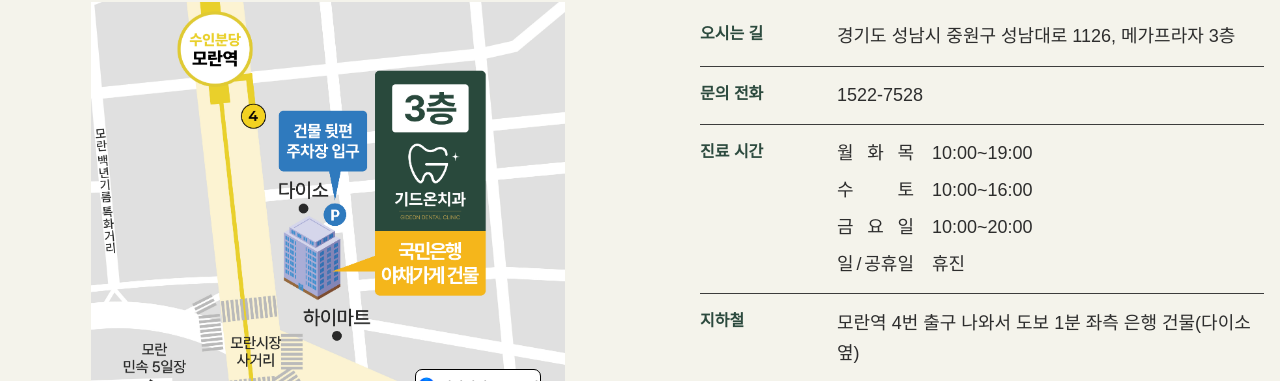
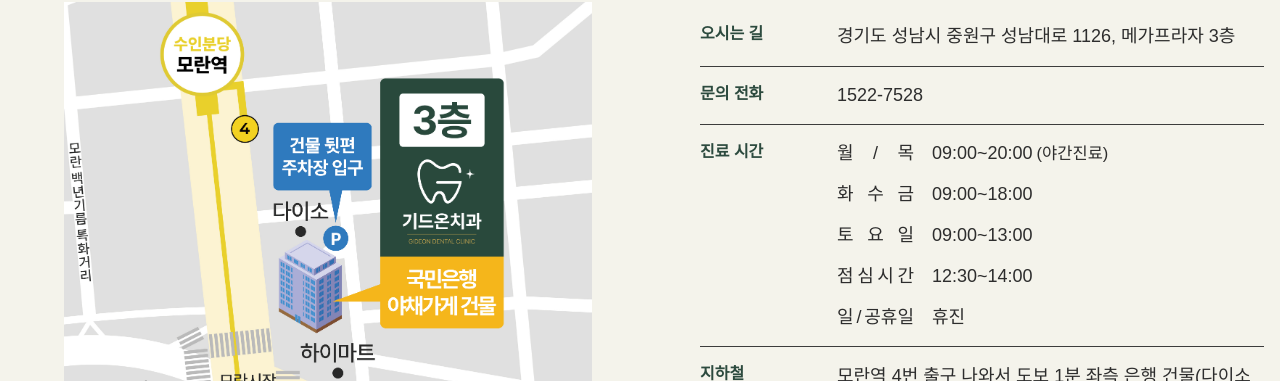
Before and after one commit to BIOADDLAB/gidon, a Next.js app: page /price in a window 1280 px wide. Shown: the part 3777-4158 px from the top of the page. Built offline with nearby package versions, Linux system fonts and the light colour scheme; no server answers; the database is empty; a web font is replaced by a local one.

Commit message:
feat: 업체 수정사황 - 진료 시간 변경 반영

```diff
--- a/src/components/MapStion.tsx
+++ b/src/components/MapStion.tsx
@@ -1,19 +1,18 @@
+// #LINK: /components/MapSection.tsx
+// #STYLE: 진료 시간 (야간진료) 텍스트를 줄바꿈 없이 시간 바로 옆에 나란히 배치
+// #ISSUE: 반응형 줄바꿈을 제거하고 가로로 붙여서 표기하도록 원복
+
 import React from 'react';
 import KakaoMap from './KakaoMap';
 
 export default function MapSection() {
     return (
-        // #STYLE: py 대화면 확장
         <section className="bg-[#F4F3EB] py-[60px] md:py-[70px] 2xl:py-[90px] px-4">
-            {/* #STYLE: 태블릿(md)부터 세로 정렬, lg부터 가로 정렬 / max-w 대화면 확장 */}
             <div className="max-w-7xl 2xl:max-w-[1600px] mx-auto flex flex-col lg:flex-row gap-8 md:gap-10 lg:gap-15 items-stretch">
-                {/* #STYLE: KakaoMap이 h-full 의존 구조라 부모가 높이를 명시해야 함.
-                    모바일/태블릿(세로 배치)에서는 고정 높이(h-[320px]~[400px]), lg(가로 배치)부터는 부모 stretch에 맡김 */}
                 <div className="w-full lg:w-[50%] h-[320px] md:h-[400px] lg:h-auto shrink-0">
                     <KakaoMap />
                 </div>
 
-                {/* 상세 정보 텍스트 영역 */}
                 <address className="w-full lg:w-[50%] flex flex-col justify-center not-italic">
                     <ul className="py-3 md:py-5">
                         <li className="flex gap-6 md:gap-14.25 pb-3 md:pb-3.75 border-b border-[#3C3C3C] mb-3 md:mb-3.75">
@@ -22,7 +21,6 @@
                             </h3>
                             <p className="text-ink-900 text-[15px] md:text-[17px] lg:text-[18px] break-keep leading-relaxed">
                                 경기도 성남시 중원구 성남대로 1126,
-                                {/* #STYLE반응형줄바꿈: 모바일 좁은 폭에서만 줄바꿈, md부터는 한 줄로 이어짐 */}
                                 <br className="block md:hidden" /> 메가프라자 3층
                             </p>
                         </li>
@@ -39,46 +37,65 @@
                                 진료 시간
                             </h3>
                             <div>
-                                <div className="flex gap-4 md:gap-4.5 mb-2 md:mb-2.5">
-                                    <div className="text-ink-900 text-[15px] md:text-[17px] lg:text-[18px] w-[72px] md:w-19.25 flex justify-between">
-                                        <span className="sr-only">월화목</span>
+                                <div className="flex items-start gap-4 md:gap-4.5 mb-2.5 md:mb-3.5">
+                                    <div className="text-ink-900 text-[15px] md:text-[17px] lg:text-[18px] w-[72px] md:w-19.25 flex justify-between shrink-0">
+                                        <span className="sr-only">월요일과 목요일</span>
                                         <span aria-hidden="true">월</span>
-                                        <span aria-hidden="true">화</span>
+                                        <span aria-hidden="true">/</span>
                                         <span aria-hidden="true">목</span>
                                     </div>
-                                    <span className="text-ink-900 text-[15px] md:text-[17px] lg:text-[18px]">
-                                        10:00~19:00
+                                    <span className="text-ink-900 text-[15px]  md:text-[17px] lg:text-[18px]">
+                                        09:00~20:00
+                                        <br className="hidden max-[374px]:block" />
+                                        <span className="ml-1 text-[15px] break-all md:text-[16.5px] font-medium">
+                                            (야간진료)
+                                        </span>
                                     </span>
                                 </div>
-                                <div className="flex gap-4 md:gap-4.5 mb-2 md:mb-2.5">
-                                    <div className="text-ink-900 text-[15px] md:text-[17px] lg:text-[18px] w-[72px] md:w-19.25 flex justify-between">
-                                        <span className="sr-only">수토</span>
+                                <div className="flex items-start gap-4 md:gap-4.5 mb-2.5 md:mb-3.5">
+                                    <div className="text-ink-900 text-[15px] md:text-[17px] lg:text-[18px] w-[72px] md:w-19.25 flex justify-between shrink-0">
+                                        <span className="sr-only">화,수,금요일</span>
+                                        <span aria-hidden="true">화</span>
                                         <span aria-hidden="true">수</span>
-                                        <span aria-hidden="true">토</span>
+                                        <span aria-hidden="true">금</span>
                                     </div>
                                     <span className="text-ink-900 text-[15px] md:text-[17px] lg:text-[18px]">
-                                        10:00~16:00
+                                        09:00~18:00
                                     </span>
                                 </div>
-                                <div className="flex gap-4 md:gap-4.5 mb-2 md:mb-2.5">
-                                    <div className="text-ink-900 text-[15px] md:text-[17px] lg:text-[18px] w-[72px] md:w-19.25 flex justify-between">
-                                        <span className="sr-only">금요일</span>
-                                        <span aria-hidden="true">금</span>
+                                <div className="flex items-start gap-4 md:gap-4.5 mb-2.5 md:mb-3.5">
+                                    <div className="text-ink-900 text-[15px] md:text-[17px] lg:text-[18px] w-[72px] md:w-19.25 flex justify-between shrink-0">
+                                        <span className="sr-only">토요일</span>
+                                        <span aria-hidden="true">토</span>
                                         <span aria-hidden="true">요</span>
                                         <span aria-hidden="true">일</span>
                                     </div>
                                     <span className="text-ink-900 text-[15px] md:text-[17px] lg:text-[18px]">
-                                        10:00~20:00
+                                        09:00~13:00
                                     </span>
                                 </div>
-                                <div className="flex gap-4 md:gap-4.5">
-                                    <div className="text-ink-900 text-[15px] md:text-[17px] lg:text-[18px] w-[72px] md:w-19.25 flex justify-between">
+                                <div className="flex items-start gap-4 md:gap-4.5 mb-2.5 md:mb-3.5">
+                                    <div className="text-ink-900 text-[15px] md:text-[17px] lg:text-[18px] w-[72px] md:w-19.25 flex justify-between shrink-0">
+                                        <span className="sr-only">점심시간</span>
+                                        <span aria-hidden="true">점</span>
+                                        <span aria-hidden="true">심</span>
+                                        <span aria-hidden="true">시</span>
+                                        <span aria-hidden="true">간</span>
+                                    </div>
+                                    <span className="text-ink-900 text-[15px] md:text-[17px] lg:text-[18px]">
+                                        12:30~14:00
+                                    </span>
+                                </div>
+                                <div className="flex items-start gap-4 md:gap-4.5">
+                                    <div className="text-ink-900 text-[15px] md:text-[17px] lg:text-[18px] w-[72px] md:w-19.25 flex justify-between shrink-0">
                                         <span className="sr-only">일요일과 공휴일</span>
                                         <span aria-hidden="true">일</span>
                                         <span aria-hidden="true">/</span>
                                         <span aria-hidden="true">공휴일</span>
                                     </div>
-                                    <span className="text-ink-900 text-[15px] md:text-[17px] lg:text-[18px]">휴진</span>
+                                    <span className="text-ink-900 text-[15px] md:text-[17px] lg:text-[18px] text-[#AE4F4F]">
+                                        휴진
+                                    </span>
                                 </div>
                             </div>
                         </li>
@@ -89,7 +106,6 @@
                             </h3>
                             <p className="text-ink-900 text-[15px] md:text-[17px] lg:text-[18px] break-keep leading-relaxed">
                                 모란역 4번 출구 나와서 도보 1분
-                                {/* #STYLE반응형줄바꿈: 모바일에서만 줄바꿈, md부터 한 줄 */}
                                 <br className="block md:hidden" /> 좌측 은행 건물(다이소 옆)
                             </p>
                         </li>
```
Also changed, not shown: src/components/LocationSections.tsx (+21 -11 lines).
